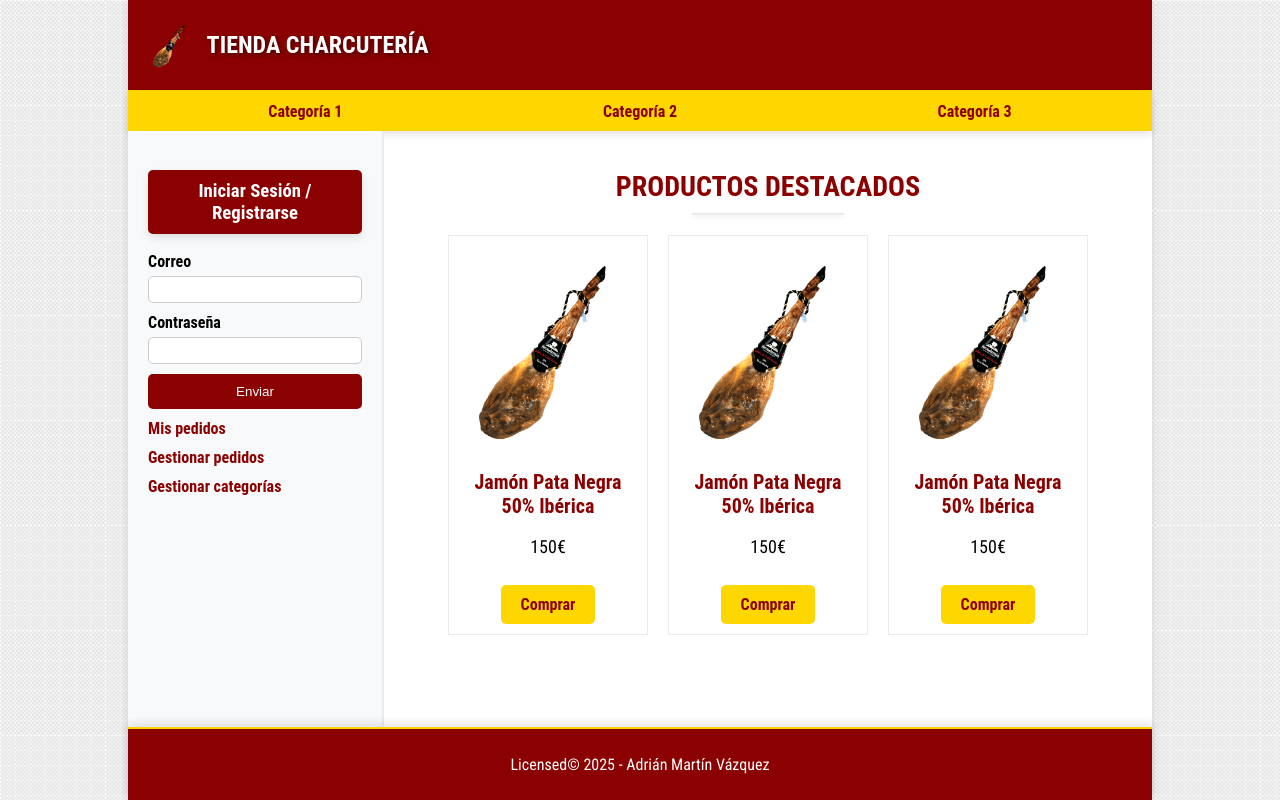
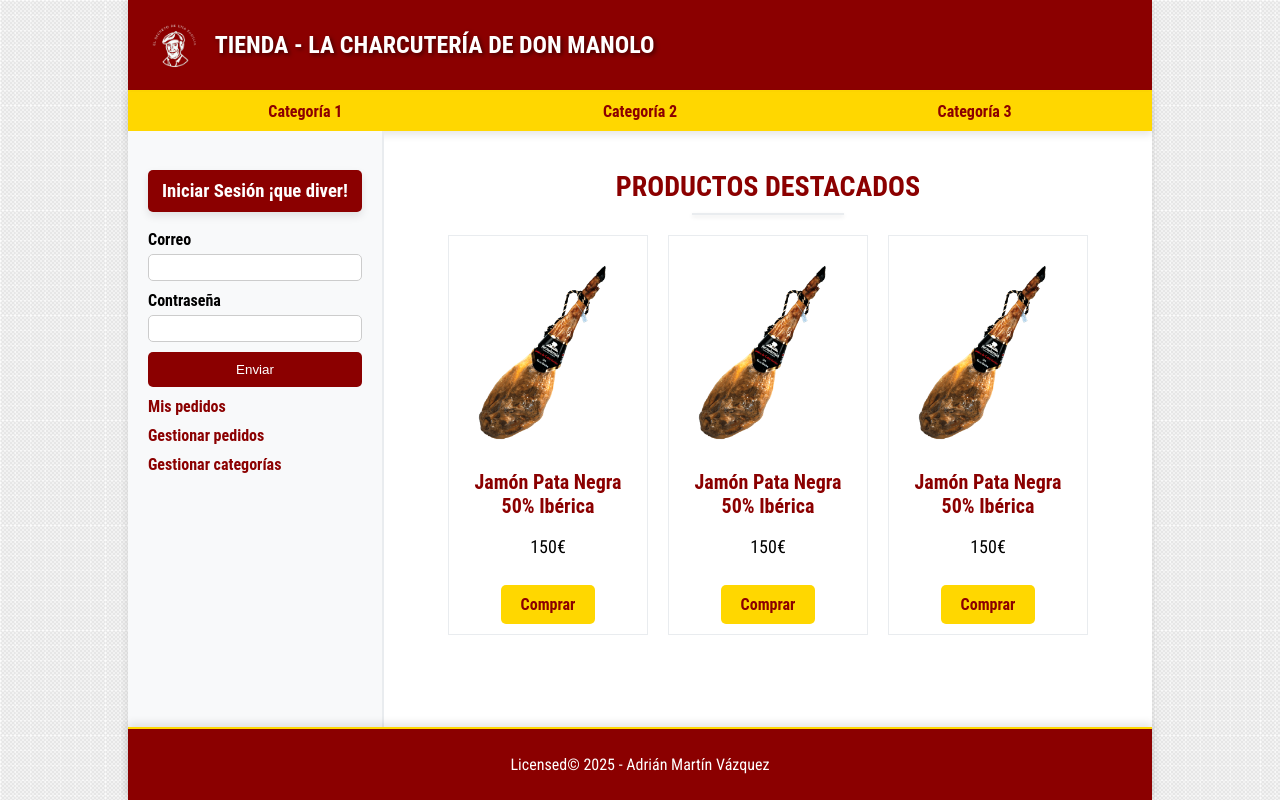
Before and after one commit to 6R4N4DR1/DWES_ProyectoFinal_Tienda_MartinVazquez_Adrian, a PHP site: page /dashboard/index.php in a window 1280 px wide. Run offline with PHP 8.4, Linux system fonts and the light colour scheme; some web fonts are replaced.

Commit message:
algunos cambios

```diff
--- a/index.php
+++ b/index.php
@@ -21,9 +21,6 @@
     } elseif(!isset($_GET['controller']) && !isset($_GET['action'])){
         // Si no se ha pasado ni controlador ni acción, usa el controlador por defecto
         $nombre_controlador = 'controllers\\' . CONTROLLER_DEFAULT . 'Controller';
-    } else {
-        echo "Controlador no encontrado"; // Quitar esto cuando se termine el proyecto
-        (new ErrorController())->index();
     }
 
     // Verifica si la clase del controlador existe
@@ -42,12 +39,10 @@
             $controlador->$action_default();
         } else {
             // Si no se encuentra la acción, muestra un mensaje de error y llama al controlador de errores para mostrar "Página no encontrada"
-            echo "Acción no encontrada";
             (new ErrorController())->index();
         }
     } else {
         // Si no se encuentra el controlador, muestra un mensaje de error y llama al controlador de errores para mostrar "Página no encontrada"
-        echo "Controlador no encontrado";
         (new ErrorController())->index();
     }
 
--- a/views/layout/header.php
+++ b/views/layout/header.php
@@ -3,18 +3,18 @@
 <head>
     <meta charset="UTF-8">
     <meta name="viewport" content="width=device-width, initial-scale=1.0">
-    <title>Charcuter&iacute;a Manolo</title>
+    <title>Charcuter&iacute;a de Manolo</title>
     <link rel="stylesheet" href="<?=BASE_URL?>assets/css/estilos.css?v=<?=time()?>" type="text/css">
-    <link rel="icon" type="image/png" href="<?=BASE_URL?>assets/images/donmanolo.png">
+    <link rel="icon" type="image/png" href="<?=BASE_URL?>assets/images/pepalacerda.png">
 </head>
 <body>
     <div id="contenedor">
         <!-- Cabecera de la página -->
         <header id="header">
             <div id="logo">
-                <img src="<?=BASE_URL?>assets/images/jamonpatanegra.png" alt="Jam&oacute;n Pata Negra Rico Rico Logo">
+                <img src="<?=BASE_URL?>assets/images/donmanolo.png" alt="Jam&oacute;n Pata Negra Rico Rico Logo">
                 <a href="<?=BASE_URL?>index.php">
-                    <h1>Tienda Charcuter&iacute;a</h1>
+                    <h1>Tienda - La charcuter&iacute;a de Don Manolo</h1>
                 </a>
             </div>
         </header>
--- a/views/layout/sidebar.php
+++ b/views/layout/sidebar.php
@@ -1,7 +1,7 @@
 <div id="contenido">
     <!-- Barra lateral -->
     <aside id="sidebar">
-        <h3>Iniciar Sesi&oacute;n / Registrarse</h3>
+        <h3>Iniciar Sesi&oacute;n ¡que diver!</h3>
         <div id="login" class="block_aside">
             <form action="#" method="POST">
                 <label for="email">Correo</label>
```
Also changed, not shown: controllers/ErrorController.php (+2 -5 lines), assets/images/pepalacerda.png (added).
